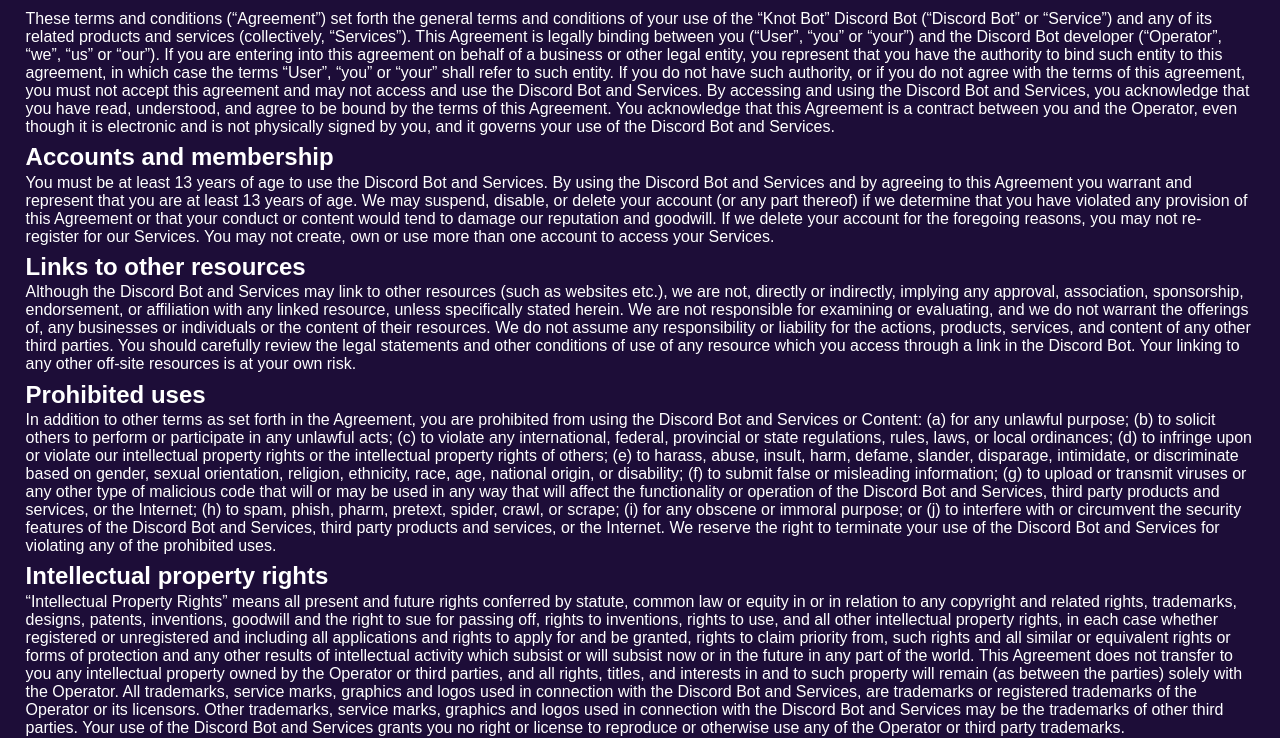
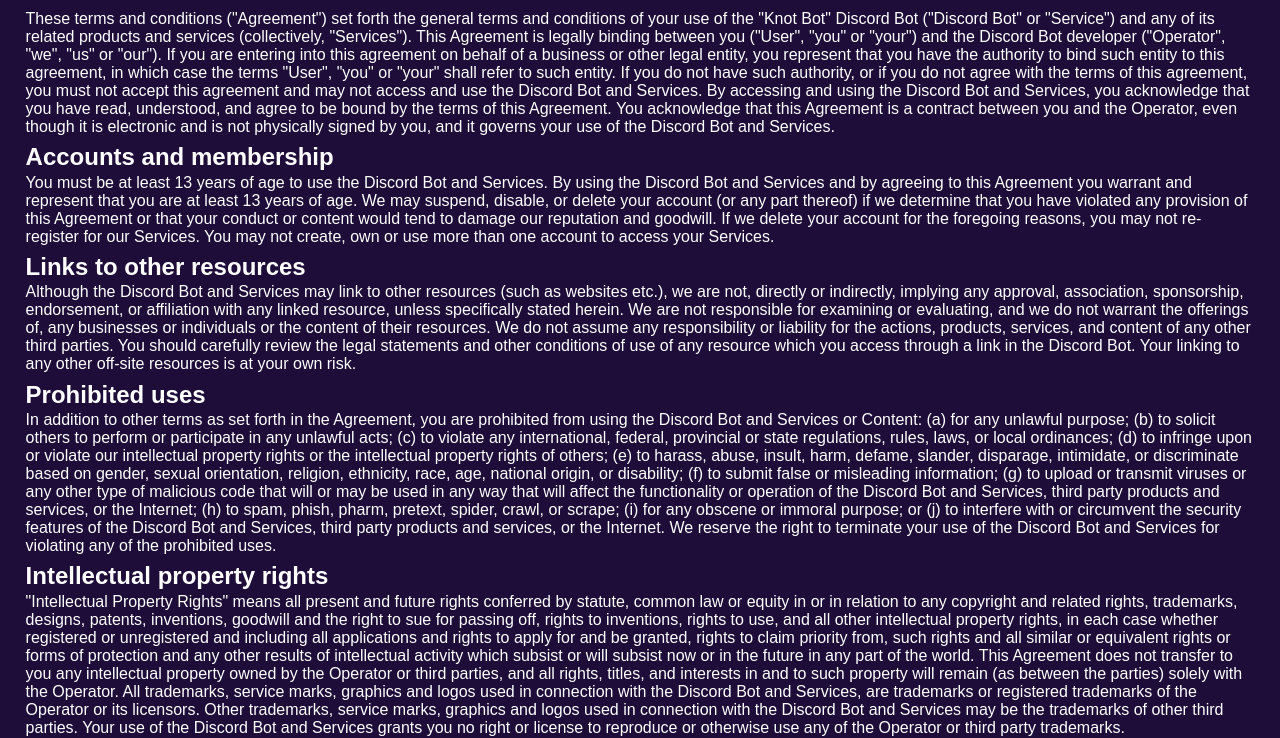
Before and after one commit to Knot-Bot/knot.bot, a plain HTML site: page terms.html in a window 1280 px wide. Shown: the part 78-816 px from the top of the page. Drawn offline with Linux system fonts and the light colour scheme.

Commit message:
updated quotes

```diff
--- a/terms.html
+++ b/terms.html
@@ -8,12 +8,12 @@
 <body>
     <div id='maindiv'>
         <h1 class='title'>Terms and conditions</h1>
-        <p>These terms and conditions (“Agreement”) set forth the general terms and conditions of your use of the “Knot
-            Bot” Discord Bot (“Discord Bot” or “Service”) and any of its related products and services (collectively,
-            “Services”). This Agreement is legally binding between you (“User”, “you” or “your”) and the Discord Bot
-            developer (“Operator”, “we”, “us” or “our”). If you are entering into this agreement on behalf of a business
+        <p>These terms and conditions ("Agreement") set forth the general terms and conditions of your use of the "Knot
+            Bot" Discord Bot ("Discord Bot" or "Service") and any of its related products and services (collectively,
+            "Services"). This Agreement is legally binding between you ("User", "you" or "your") and the Discord Bot
+            developer ("Operator", "we", "us" or "our"). If you are entering into this agreement on behalf of a business
             or other legal entity, you represent that you have the authority to bind such entity to this agreement, in
-            which case the terms “User”, “you” or “your” shall refer to such entity. If you do not have such authority,
+            which case the terms "User", "you" or "your" shall refer to such entity. If you do not have such authority,
             or if you do not agree with the terms of this agreement, you must not accept this agreement and may not
             access and use the Discord Bot and Services. By accessing and using the Discord Bot and Services, you
             acknowledge that you have read, understood, and agree to be bound by the terms of this Agreement. You
@@ -54,7 +54,7 @@
             of the prohibited uses.
         </p>
         <h2 class='subtitle'>Intellectual property rights</h2>
-        <p>“Intellectual Property Rights” means all present and future rights conferred by statute, common law or equity
+        <p>"Intellectual Property Rights" means all present and future rights conferred by statute, common law or equity
             in or in relation to any copyright and related rights, trademarks, designs, patents, inventions, goodwill
             and the right to sue for passing off, rights to inventions, rights to use, and all other intellectual
             property rights, in each case whether registered or unregistered and including all applications and rights
```
Also changed, not shown: privacy.html (+7 -7 lines).
